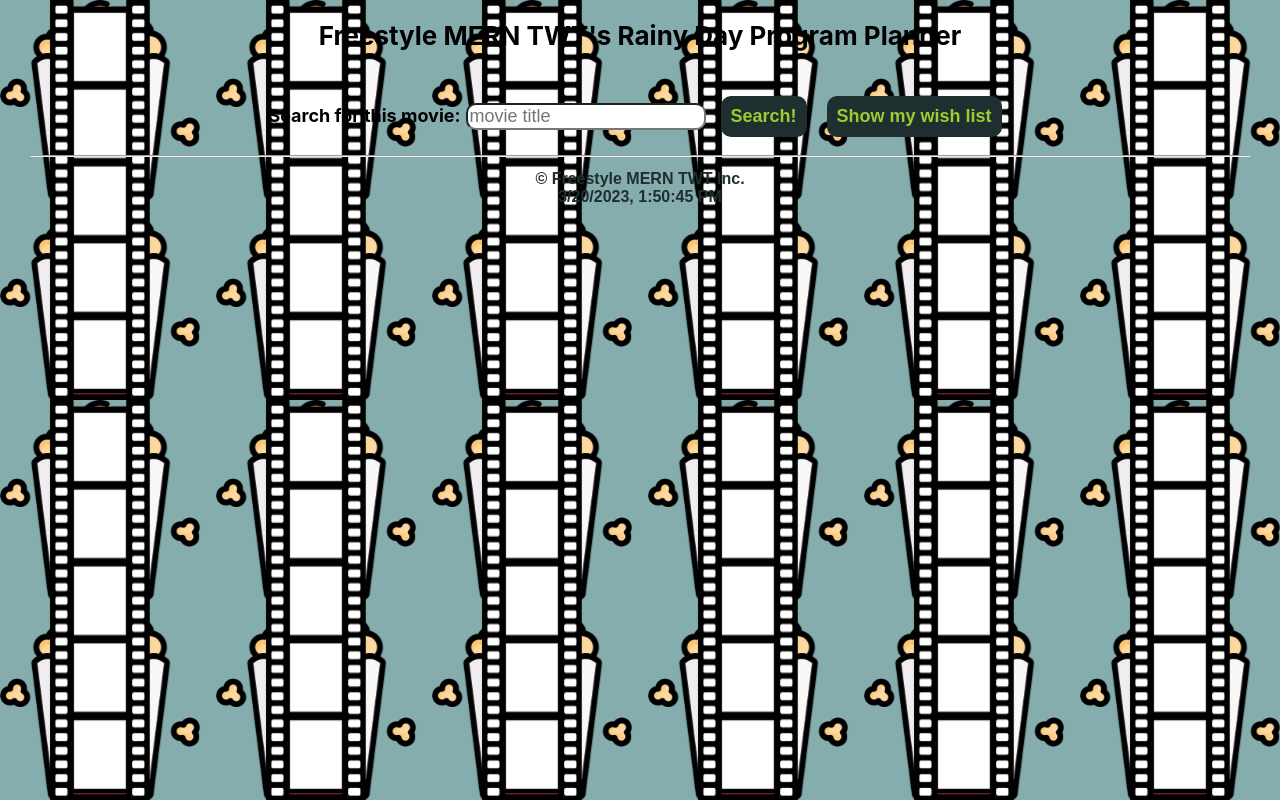
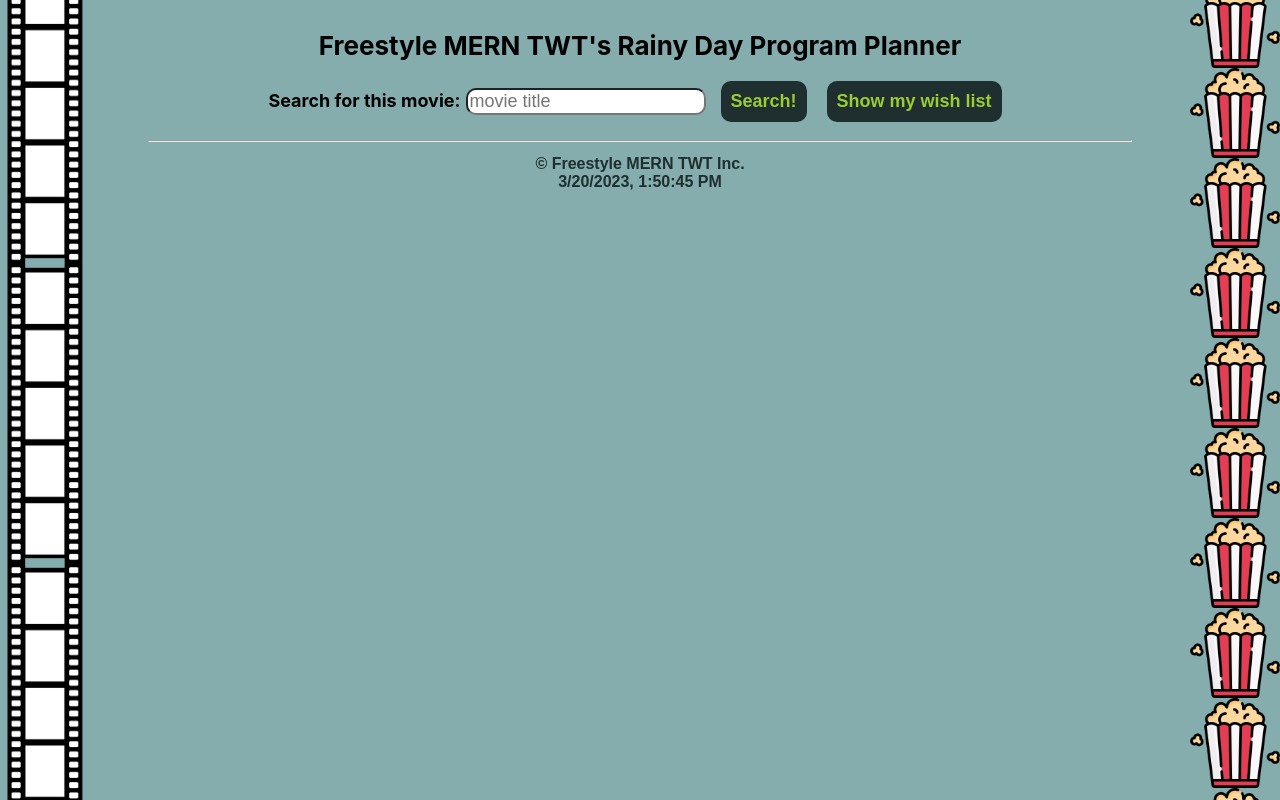
Before and after one commit to CodecoolGlobal/freestyle-mern-project-2-react-Betty134, a React (Create React App) app in the folder client/: page / in a window 1280 px wide. Built offline with nearby package versions, Linux system fonts and the light colour scheme.

Commit message:
side backgrounds

```diff
--- a/client/src/App.css
+++ b/client/src/App.css
@@ -1,34 +1,13 @@
 body {
   background-color: #85adad;
-  margin: 10px;
   background-image: url(../public/film.png),
                     url(../public/popcorn.png);
-  background-size: 200px;
-  background-repeat: space repeat;
-  background-position-x: left;
-}
-
-header {
-  margin-top: 15px;
-  margin-bottom: 35px;
-}
-
-/* FOOTER */
-.footer {
-  font-weight: bold;
-  font-size: 16px;
-  font-family: 'Lora', sans-serif;
-  display: flex;
-  justify-content: center;
-  color: #1f2e2e;
-  margin-bottom: 30px;
-  padding: 5px;
-  /* width: 80%; */
-  /* position: fixed; */
-  /* left: 0; */
-  /* bottom: 0; */
-  /* text-align: center;  */
-  /* background-color: rgba(252, 252, 252, 0.608); */
+  background-size: 150px, 90px;
+  background-repeat: repeat-y;
+  background-position: -30px, right;
+  max-width: 80%;
+  margin: auto;
+  margin-top: 30px;
 }
 
 .App {
@@ -36,6 +15,15 @@ header {
   margin: 20px;
 
 }
+
+header {
+  /* margin-top: 20px; */
+  margin-bottom: 10px;
+  font-size: 26px;
+  font-weight: bold;
+}
+
+
 
 label {
   font-size: 18px;
@@ -110,43 +98,11 @@ h2 {
   font-weight: bold;
 }
 
-header {
-  font-size: 26px;
-  font-weight: bold;
-}
-
-#snackbar {
-  visibility: hidden;
-  min-width: 250px;
-  margin-left: -125px;
-  background-color: #333;
-  color: #fff;
-  text-align: center;
-  border-radius: 2px;
-  padding: 16px;
-  position: fixed;
-  z-index: 1;
-  left: 50%;
-  bottom: 30px;
-  font-size: 17px;
-}
-
-
-/* .container {
-
-  display: flex;
-  align-items: center;
-  justify-content: center;
-
-} */
-
 
 .details {
   /* background-color: #fff; */
-  display: inline-block;
-  max-width: 70%;
   margin: 0px 20px;
-
+  line-height: 1.5;
 }
 /*.movie {
   display: block;
@@ -155,3 +111,24 @@ header {
 /* .detailsButton {
   display: block;
 } */
+
+
+
+
+/* FOOTER */
+.footer {
+  font-weight: bold;
+  font-size: 16px;
+  font-family: 'Lora', sans-serif;
+  display: flex;
+  justify-content: center;
+  color: #1f2e2e;
+  margin-bottom: 30px;
+  padding: 5px;
+  /* width: 80%; */
+  /* position: fixed; */
+  /* left: 0; */
+  /* bottom: 0; */
+  /* text-align: center;  */
+  /* background-color: rgba(252, 252, 252, 0.608); */
+}
```
